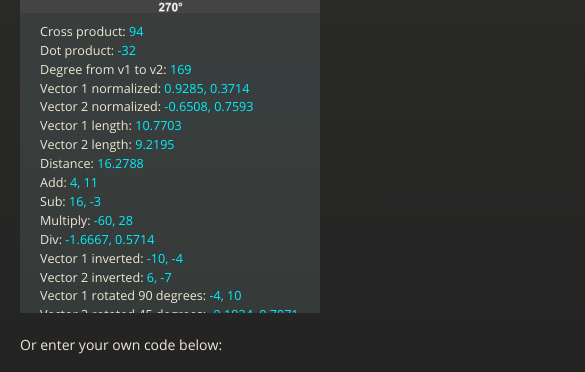
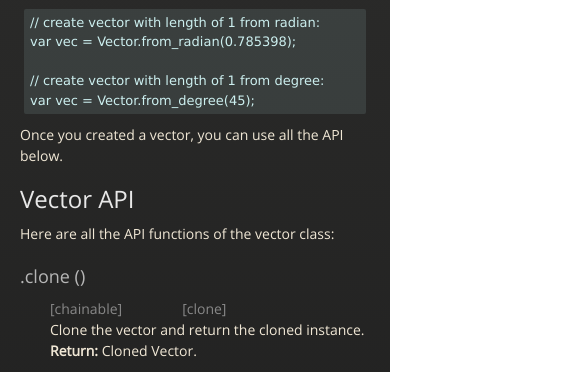
Before and after one commit to RonenNess/Vector2js, a plain HTML site: page index.html in a window 390 px wide. Shown: the part 877-1249 px from the top of the page, 585 px wide, since content can reach past the window. Drawn offline with nearby package versions, Linux system fonts and the light colour scheme.

Commit message:
hide demo on small screens

```diff
--- a/index.html
+++ b/index.html
@@ -65,6 +65,7 @@
         <br /><br />
 
         <!-- Vectors calvulator / live demo -->
+        <div class="hidden-sm">
           <h2><a id="live-demo" class="anchor" href="#live-demo" aria-hidden="true"><span aria-hidden="true" class="octicon octicon-link"></span></a>Live Demo - Vectors Calculator</h2>
           <p>Use the Vectors calculator below to try out Vector2js!</p>
 
@@ -136,22 +137,22 @@
           </div>
           <div style="height: 300px; width:300px; background: rgba(200,255,255,0.1); overflow: hidden; float: left; overflow-y:scroll">
             <div class="vectors_data" style="">
-              <p>Cross product: <span id="cross_prod">5</span></p>
-              <p>Dot product: <span id="dot_prod">5</span></p>
-              <p>Degree from v1 to v2: <span id="vectors_angle">5</span></p>
-              <p>Vector 1 normalized: <span id="vector1_normal">5</span></p>
-              <p>Vector 2 normalized: <span id="vector2_normal">5</span></p>
-              <p>Vector 1 length: <span id="vector1_length">5</span></p>
-              <p>Vector 2 length: <span id="vector2_length">5</span></p>
-              <p>Distance: <span id="vectors_distance">5</span></p>
-              <p>Add: <span id="vectors_add">5</span></p>
-              <p>Sub: <span id="vectors_sub">5</span></p>
-              <p>Multiply: <span id="vectors_mul">5</span></p>
-              <p>Div: <span id="vectors_div">5</span></p>
-              <p>Vector 1 inverted: <span id="vector1_invert">5</span></p>
-              <p>Vector 2 inverted: <span id="vector2_invert">5</span></p>
-              <p>Vector 1 rotated 90 degrees: <span id="vector1_rotated">5</span></p>
-              <p>Vector 2 rotated 45 degrees: <span id="vector2_rotated">5</span></p>
+              <p>Cross product: <span id="cross_prod"></span></p>
+              <p>Dot product: <span id="dot_prod"></span></p>
+              <p>Degree from v1 to v2: <span id="vectors_angle"></span></p>
+              <p>Vector 1 normalized: <span id="vector1_normal"></span></p>
+              <p>Vector 2 normalized: <span id="vector2_normal"></span></p>
+              <p>Vector 1 length: <span id="vector1_length"></span></p>
+              <p>Vector 2 length: <span id="vector2_length"></span></p>
+              <p>Distance: <span id="vectors_distance"></span></p>
+              <p>Add: <span id="vectors_add"></span></p>
+              <p>Sub: <span id="vectors_sub"></span></p>
+              <p>Multiply: <span id="vectors_mul"></span></p>
+              <p>Div: <span id="vectors_div"></span></p>
+              <p>Vector 1 inverted: <span id="vector1_invert"></span></p>
+              <p>Vector 2 inverted: <span id="vector2_invert"></span></p>
+              <p>Vector 1 rotated 90 degrees: <span id="vector1_rotated"></span></p>
+              <p>Vector 2 rotated 45 degrees: <span id="vector2_rotated"></span></p>
             </div>
           </div>
           <div style="clear:both;">
@@ -175,6 +176,7 @@ alert("result: " + vector1.add(vector2).toString());
 
           </div>
           <br />
+        </div>
         </div>
 
         <script>
--- a/stylesheets/styles.css
+++ b/stylesheets/styles.css
@@ -901,3 +901,9 @@ input
   background: #313636;
   font-size:110%;
 }
+
+@media only screen and (max-width: 700px) {
+    .hidden-sm {
+        display: none;
+    }
+}
```
